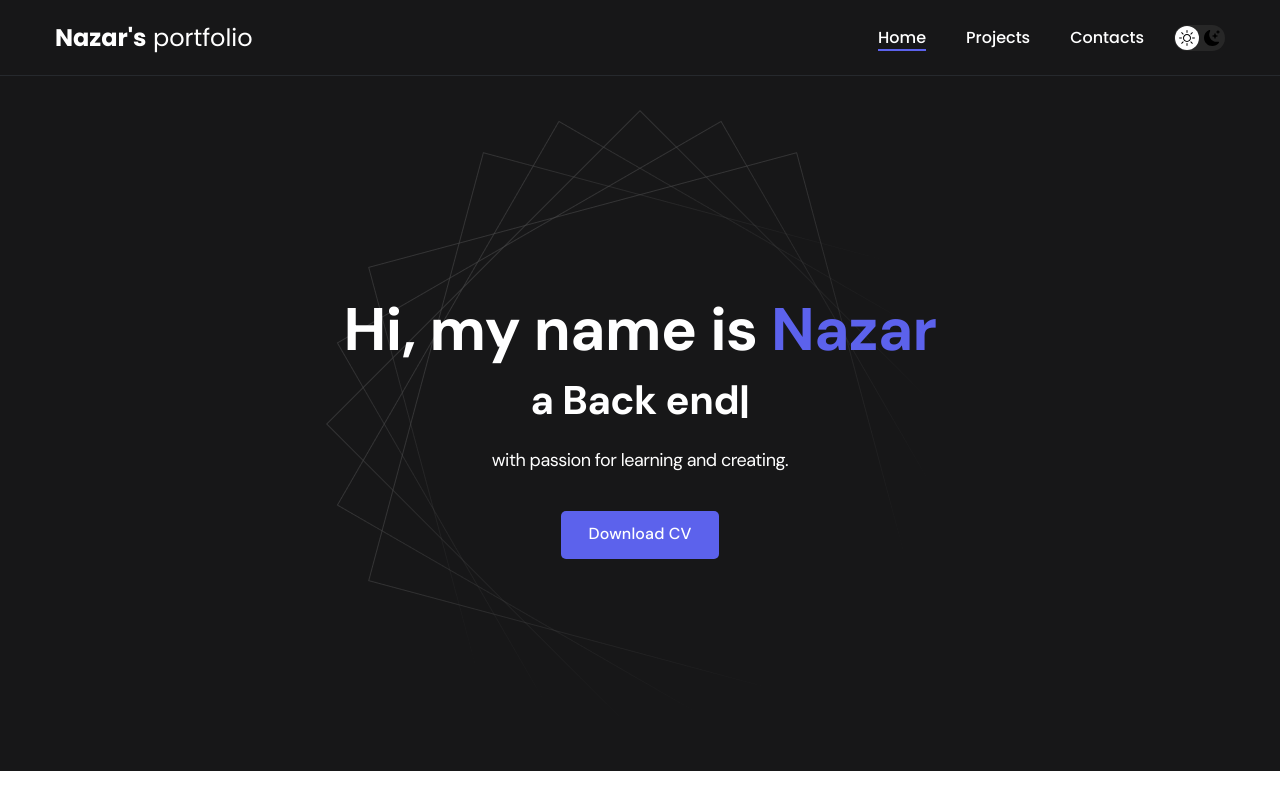
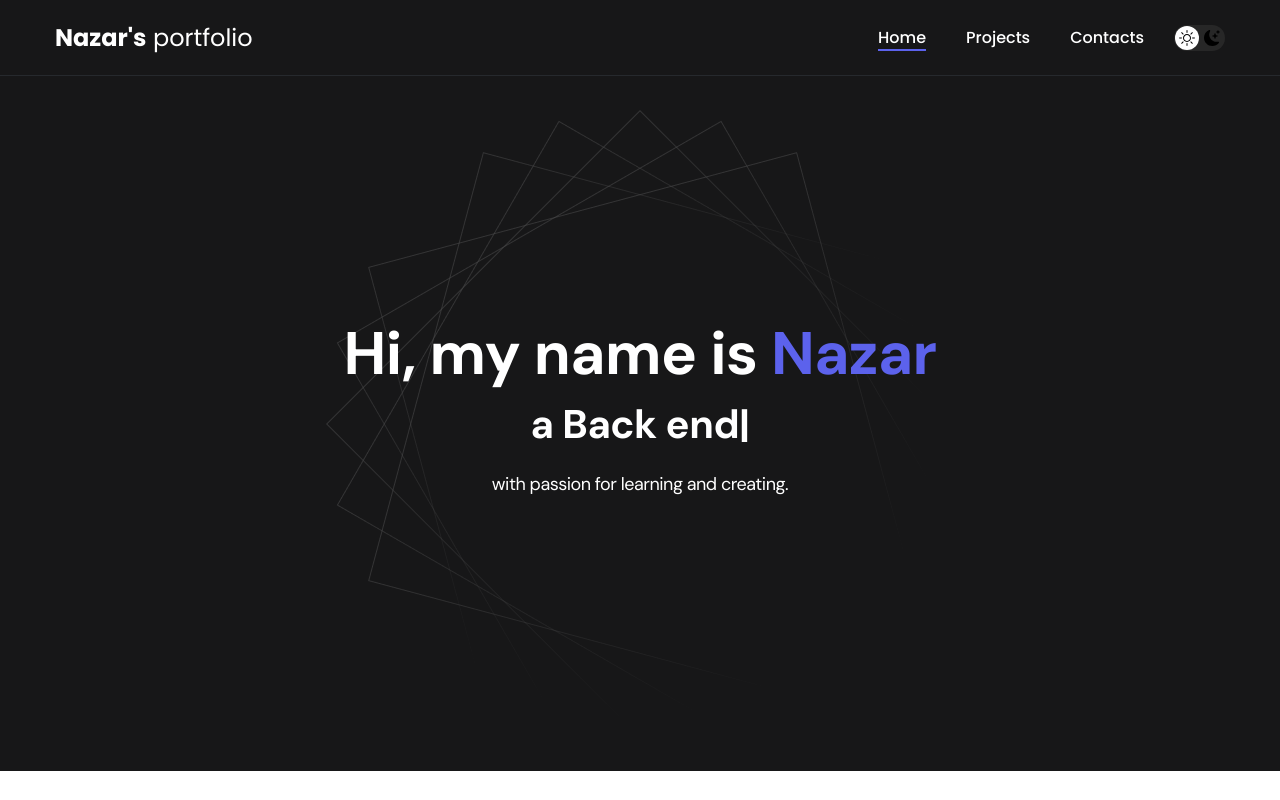
Before and after one commit to NazarTymiv/individual-portfolio-nazar-tymiv, a React (Create React App) app: page / in a window 1280 px wide. Shown: the top 800 px of the page. Built offline with nearby package versions, Linux system fonts and the light colour scheme.

Commit message:
feat: removed my cv

```diff
--- a/src/components/header/Header.jsx
+++ b/src/components/header/Header.jsx
@@ -25,9 +25,6 @@ export const Header = () => {
         <div className="header__text">
           <p>with passion for learning and creating.</p>
         </div>
-        <a href={CV} download="NazarTymivCV.pdf" className="btn">
-          Download CV
-        </a>
       </div>
     </header>
   )
```
Also changed, not shown: 1 other file (tests, documents, lock files or other folders).
